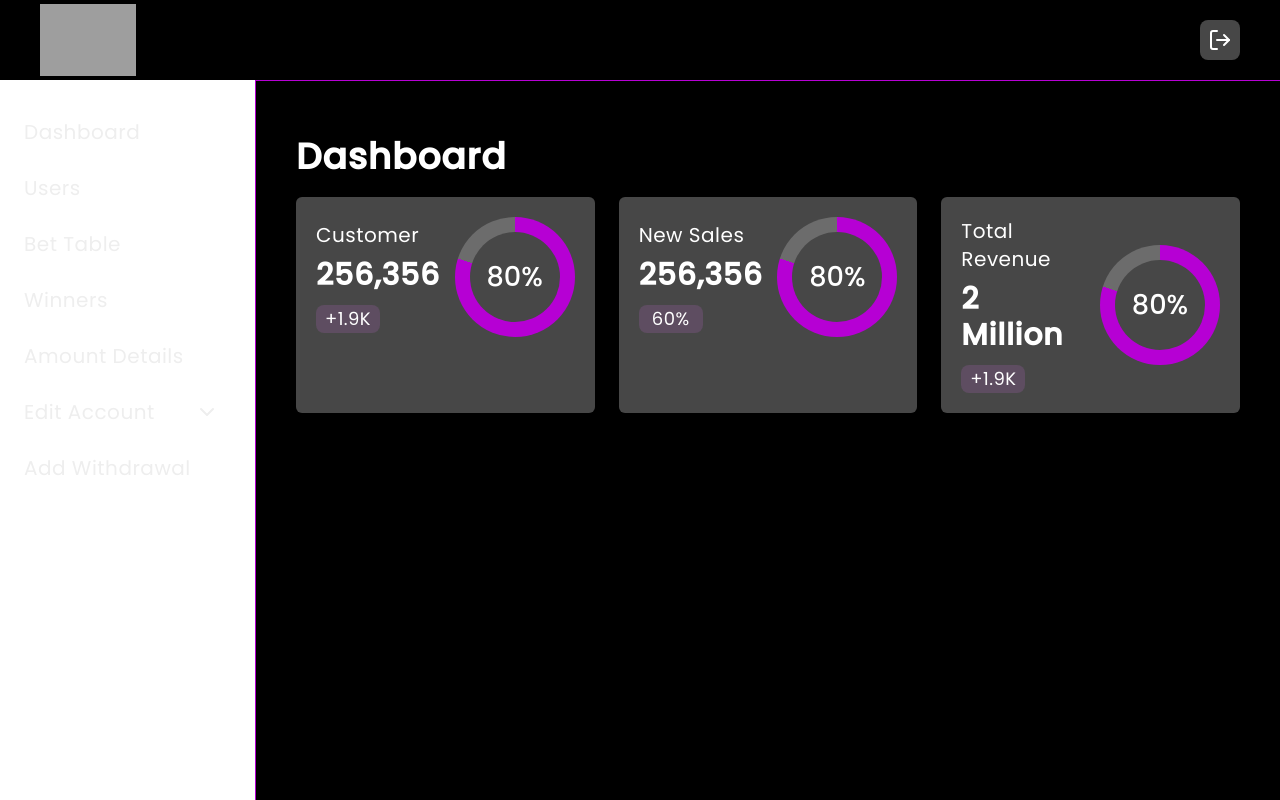
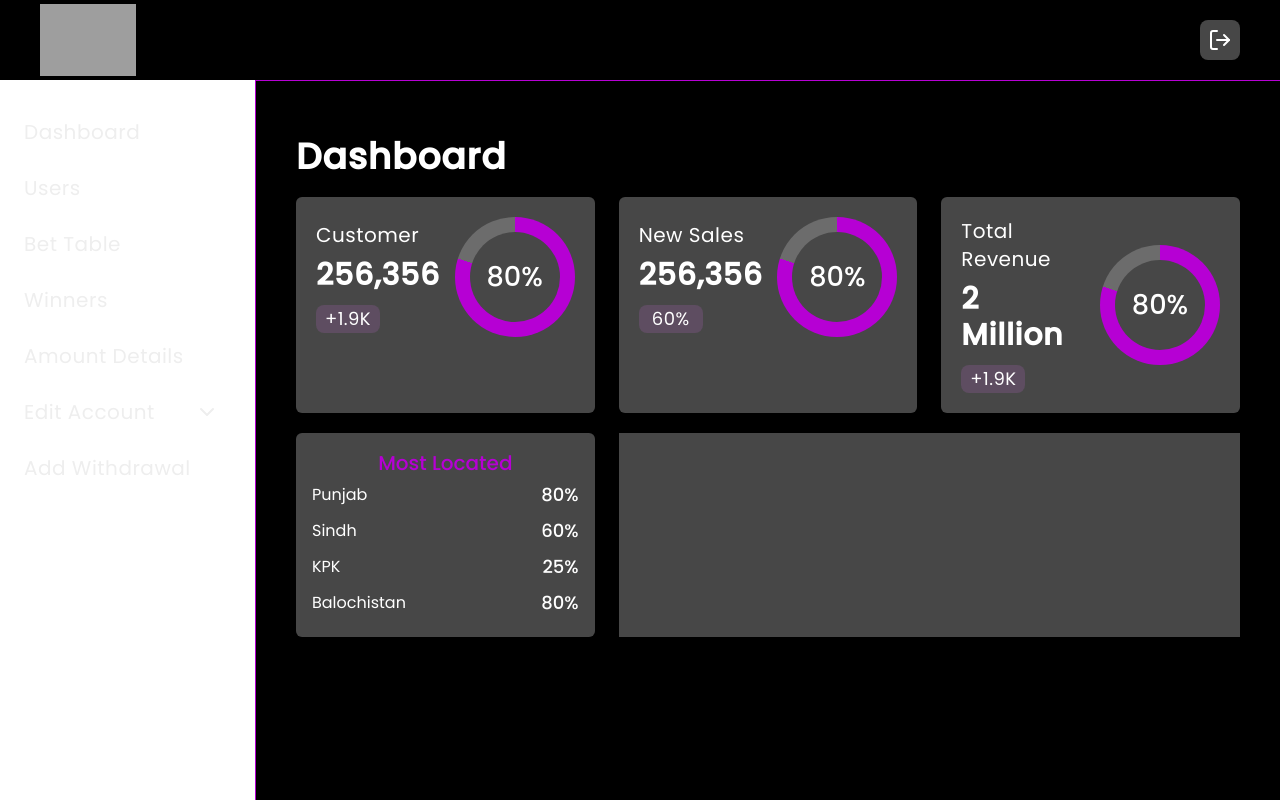
Before and after one commit to CodeWithSuheer/lucky_shot, a React (Vite) app in the folder frontend/: page /admin in a window 1280 px wide. Built offline with nearby package versions, Linux system fonts and the light colour scheme; grey boxes are pictures that could not be loaded; the HTML template or start-up script is replaced by a standard one.

Commit message:
changes in add admin panel and dashboard

```diff
--- a/frontend/src/admin/AddAccount.jsx
+++ b/frontend/src/admin/AddAccount.jsx
@@ -9,7 +9,8 @@ const AddAccount = () => {
                         <h2 className='text-2xl xs:text-3xl sm:text-4xl font-semibold tracking-wide'>Add Accounts</h2>
                     </div>
 
-                    <form className="grid grid-cols-1 gap-6 mt-12 md:grid-cols-2">
+
+                        <div className="grid grid-cols-1 gap-6 mt-12 sm:grid-cols-2">
                         {/* ------------ INPUT FIELDS ------------ */}
                         <div>
                             <label className="block mb-2 text-md font-medium text-gray-600 dark:text-gray-200">Account Number</label>
@@ -21,37 +22,37 @@ const AddAccount = () => {
                             <input type="text" placeholder="Enter Your Account Title" className="block w-full px-5 py-4 mt-2 text-gray-700 placeholder-gray-400 bg-white border border-gray-200 rounded-lg dark:placeholder-[#b4b4b4] dark:bg-transparent dark:text-gray-300 dark:border-[#B600D4] focus:border-[#B600D4] dark:focus:border-[#B600D4] focus:ring-[#B600D4] focus:outline-none focus:ring focus:ring-opacity-40" />
                         </div>
 
-
+                        </div>
                         {/* ------------ CHECK BOX ------------ */}
-                        <div className="flex justify-start">
-                            <label htmlFor="hs-radio-on-right" className="flex items-center p-3 w-full bg-white rounded-lg text-sm focus:border-blue-500 focus:ring-blue-500 dark:bg-transparent dark:text-gray-400">
+                        <div className=" flex flex-wrap justify-start gap-5 md:gap-8 lg:gap-32  items-center py-6">
+                            <label htmlFor="hs-radio-on-right" className="flex items-center p-3  bg-white rounded-lg text-sm focus:border-blue-500 focus:ring-blue-500 dark:bg-transparent dark:text-gray-400">
                                 <span className='h-8 w-8 p-[3px] bg-white rounded-md mr-2'>
                                     <img className='rounded-md' src="https://play-lh.googleusercontent.com/9-0wlkGycWAJRsuQ-p_bMqDGE0liYgihxKka0PtRjxqEiRVkDKaROEyFxYg520lLbpk" alt="" />
                                 </span>
                                 <span className="text-lg mr-3 text-gray-500 dark:text-[#cfcfcf]">Jazz Cash</span>
 
-                                <input type="radio" name="hs-radio-on-right" className="mt-0.5 border-gray-200 rounded-full text-blue-600 focus:ring-blue-500 disabled:opacity-50 disabled:pointer-events-none dark:bg-gray-800 dark:border-gray-700 dark:checked:bg-blue-500 dark:checked:border-blue-500 dark:focus:ring-offset-gray-800" id="hs-radio-on-right" />
+                                <input type="radio" name="hs-radio-on-right" className="mt-0.5 accent-[#B600D4] border-gray-200 rounded-full text-blue-600 " />
                             </label>
 
-                            <label htmlFor="hs-radioradio-on-right" className="flex items-center p-3 w-full bg-white rounded-lg text-sm focus:border-blue-500 focus:ring-blue-500 dark:bg-transparent dark:text-gray-400">
+                            <label htmlFor="hs-radioradio-on-right" className="flex items-center p-3  bg-white rounded-lg text-sm focus:border-blue-500 focus:ring-blue-500 dark:bg-transparent dark:text-gray-400">
                                 <span className='h-8 w-8 p-[3px] bg-white rounded-md mr-2'>
                                     <img className='rounded-md' src="https://encrypted-tbn0.gstatic.com/images?q=tbn:ANd9GcRK5OMeGQnlZ-I81VAAluwyoYy7-62iQP11lGtti4qaxg&s" alt="" />
                                 </span>
                                 <span className="text-lg mr-3 text-gray-500 dark:text-[#cfcfcf]">Easy Paisa</span>
 
-                                <input type="radio" name="hs-radio-on-right" className="mt-0.5 border-gray-200 rounded-full text-blue-600 focus:ring-blue-500 disabled:opacity-50 disabled:pointer-events-none dark:bg-gray-800 dark:border-gray-700 dark:checked:bg-blue-500 dark:checked:border-blue-500 dark:focus:ring-offset-gray-800" id="hs-radioradio-on-right" />
+                                <input type="radio" name="hs-radio-on-right" className="mt-0.5 accent-[#B600D4] border-gray-200 rounded-full text-blue-600 " />
                             </label>
                         </div>
 
                         {/* ------------ SUBMIT ------------ */}
-                        <div className="col-span-2">
+                        <div className="flex justify-center items-center">
                             <div className="button_div w-full">
                                 <div className="flex justify-center">
                                     <button type="submit" className='gradent px-8 py-2.5 rounded-md text-xl font-semibold'>Submit</button>
                                 </div>
                             </div>
                         </div>
-                    </form>
+
                 </div>
             </div>
         </>
--- a/frontend/src/admin/AdminPanelBody.jsx
+++ b/frontend/src/admin/AdminPanelBody.jsx
@@ -51,7 +51,7 @@ const AdminPanelBody = () => {
                                 Amount Details
                             </Link></li>
                             <li >
-                                <button type="button" className="w-full flex items-center gap-10 py-2.5 pl-6 mb-2 text-xl tracking-wide  font-normal text-[#eee] hover:bg-gray-100 dark:hover:bg-[#474747] dark:text-[#eee] dark:hover:text-[#eee] cursor-pointer" >
+                                <button type="button" className="w-full flex items-center gap-10 py-2.5 pl-6 mb-2 text-xl tracking-wide  font-normal text-[#eee] hover:bg-gray-100 dark:hover:bg-[#474747] dark:text-[#eee] dark:hover:text-[#eee] cursor-pointer" onClick={toggleSubMenu} >
                                     Edit Account
                                     {
                                         isSubMenuOpen ? (
--- a/frontend/src/admin/Dashboard.jsx
+++ b/frontend/src/admin/Dashboard.jsx
@@ -132,6 +132,46 @@ const Dashboard = () => {
 
       </div>
 
+
+
+      <div className="grid sm:grid-cols-1 my-5 sm:grid-cols-2 md:grid-cols-3  gap-3 sm:gap-6">
+      <div className="bg-[#474747] px-4 py-4 rounded-md">
+<h4 className='text-center text-[#B600D4] font-medium text-xl'>Most Located</h4>
+<div className="flex justify-between items-center py-1">
+<p className='text-md font-normal text-white'>Punjab</p>
+<p className='text-lg font-medium text-white'>80%</p>
+
+</div>
+<div className="flex justify-between items-center py-1">
+<p className='text-md font-normal text-white'>Sindh</p>
+<p className='text-lg font-medium text-white'>60%</p>
+
+</div>
+<div className="flex justify-between items-center py-1">
+<p className='text-md font-normal text-white'>KPK</p>
+<p className='text-lg font-medium text-white'>25%</p>
+
+</div>
+<div className="flex justify-between items-center py-1">
+<p className='text-md font-normal text-white'>Balochistan</p>
+<p className='text-lg font-medium text-white'>80%</p>
+
+</div>
+
+
+
+
+      </div>
+
+
+    <div className=" bg-[#474747] md:col-span-2 px-4 py-2">
+
+    </div>
+
+
+      </div>
+
+
     </div>
   )
 }
```
